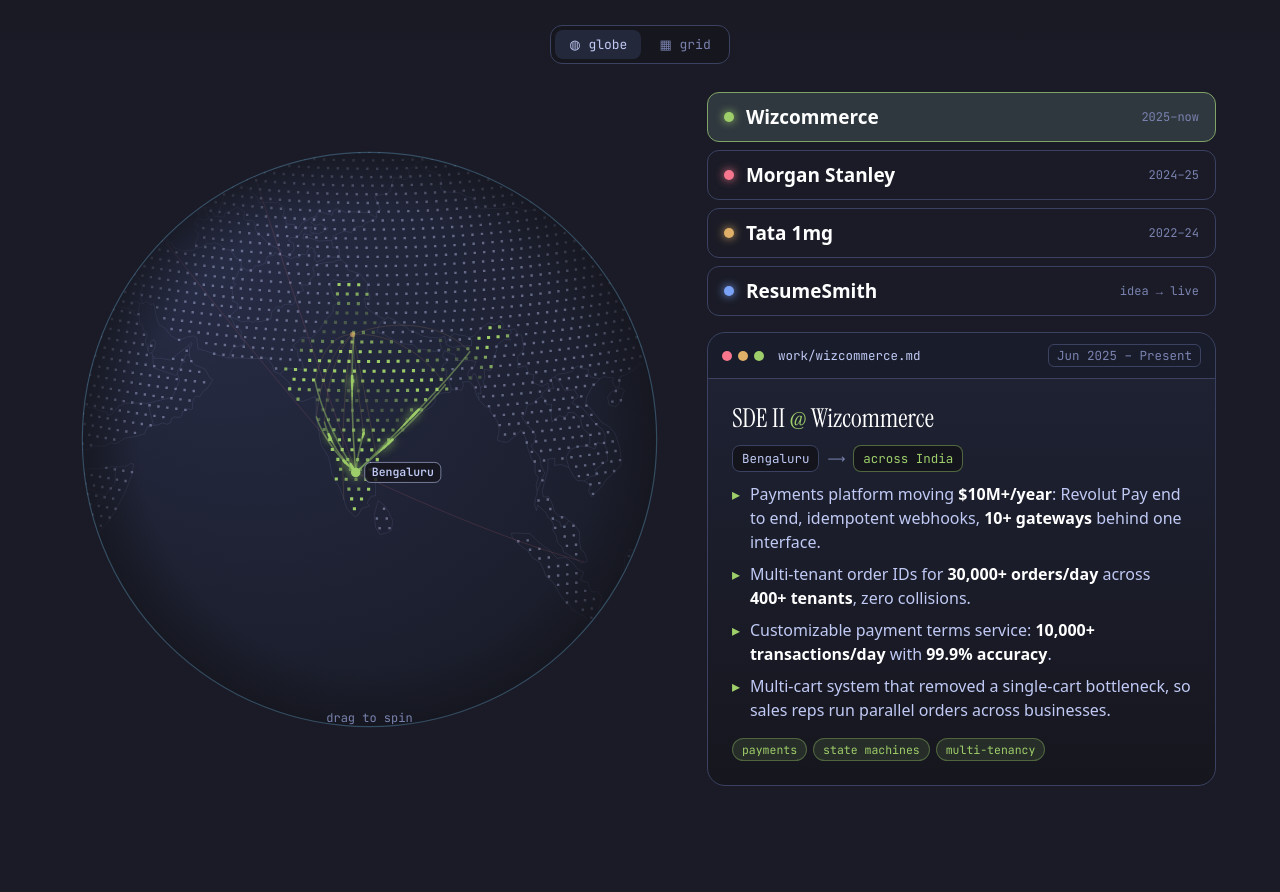
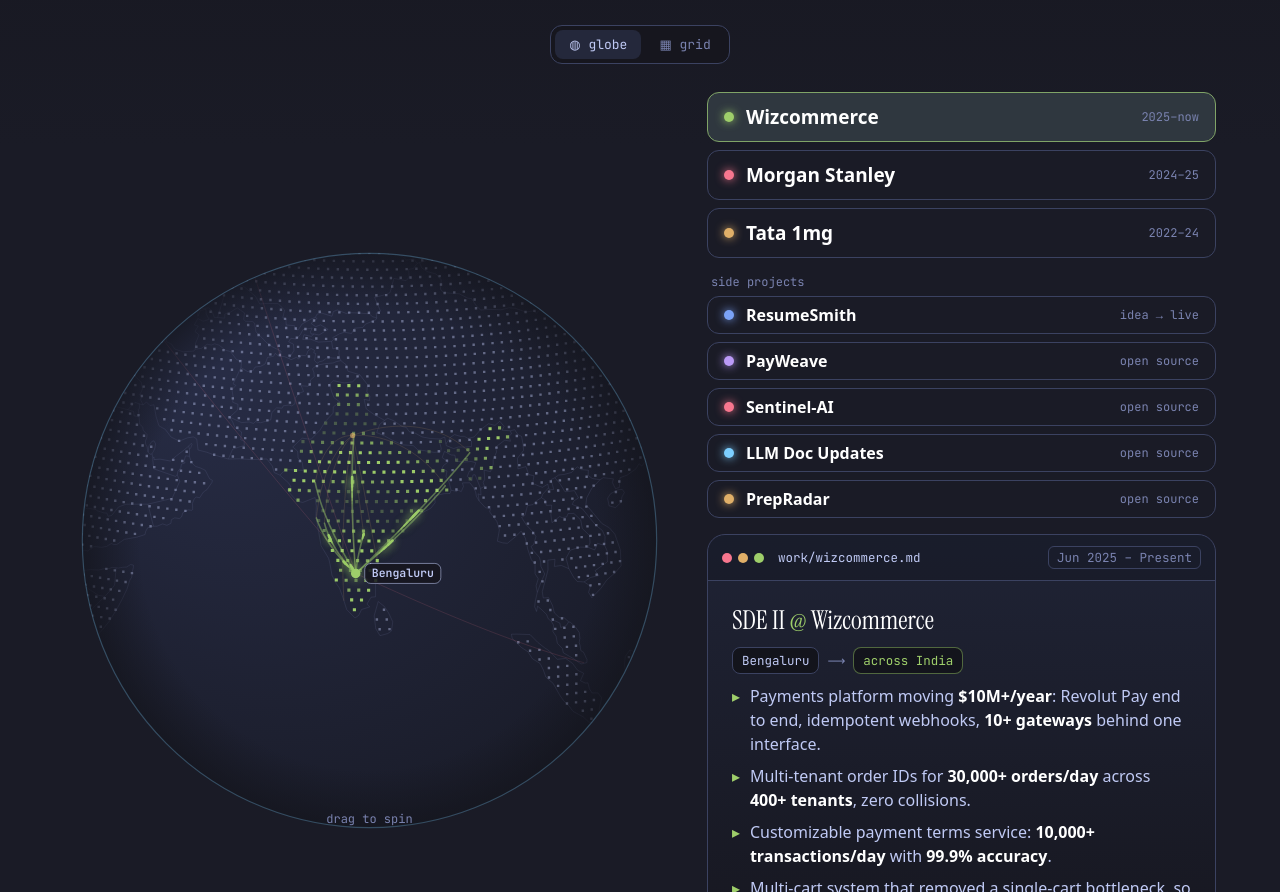
Before and after one commit to realme72/portfolio-site, a plain HTML site: page index.html in a window 1280 px wide. Shown: the part 930-1822 px from the top of the page. Drawn offline with nearby package versions, Linux system fonts and the light colour scheme; animation ran at ten frames a second; a web font is replaced by a local one.

Commit message:
Globe: list side projects (PayWeave, Sentinel-AI, LLM doc updates, PrepRadar)
Co-Authored-By: Claude Opus 5.5 <noreply@anthropic.com>

```diff
--- a/globe.js
+++ b/globe.js
@@ -7,7 +7,7 @@
 
   const css = getComputedStyle(document.documentElement);
   const color = (v) => css.getPropertyValue(v).trim();
-  const C = { ink: color("--ink"), muted: color("--muted"), green: color("--green"), pink: color("--pink"), yellow: color("--yellow"), cyan: color("--cyan"), blue: color("--blue") };
+  const C = { ink: color("--ink"), muted: color("--muted"), green: color("--green"), pink: color("--pink"), yellow: color("--yellow"), cyan: color("--cyan"), blue: color("--blue"), purple: color("--purple") };
   const reduce = matchMedia("(prefers-reduced-motion: reduce)").matches;
 
   // ---------- data ----------
@@ -54,13 +54,53 @@
       tags: ["asyncio", "performance", "system design"],
     },
     {
-      id: "resumesmith", name: "ResumeSmith", role: "Where my ideas come to life", when: "live", years: "idea → live", color: C.blue, base: "blr", india: true, solo: true,
+      id: "resumesmith", name: "ResumeSmith", role: "Where my ideas come to life", when: "live", years: "idea → live", color: C.blue, base: "blr", india: true, solo: true, live: true,
       team: "users across India", link: "https://resumesmith.in",
       points: [
         "A free resume builder with real-time preview and <b>PDF/DOCX export</b>.",
         "Designed, built and deployed <b>solo</b>, from idea to production.",
       ],
       tags: ["full stack", "shipped"],
+    },
+    {
+      id: "payweave", name: "PayWeave", role: "Automated payment gateway platform", when: "GitHub ↗", years: "open source", color: C.purple, base: "blr", solo: true,
+      team: "one API for every gateway", link: "https://github.com/realme72/payweave", file: "payweave/manifest.toml",
+      points: [
+        "Give it a gateway's API docs: an agent reads them with <b>RAG</b> and writes an integration where <b>every field cites its source</b>.",
+        "Schema checks, contract tests and sandbox runs gate each gateway before it plugs into <b>one unified API</b> (Strategy + Registry).",
+        "The AI only works at build time and <b>never sits in the payment path</b>.",
+      ],
+      tags: ["agents", "RAG", "OpenTelemetry"],
+    },
+    {
+      id: "sentinel-ai", name: "Sentinel-AI", role: "Agentic vulnerability triage", when: "GitHub ↗", years: "open source", color: C.pink, base: "blr", solo: true,
+      team: "500-host fleet", link: "https://github.com/realme72/sentinel-ai", file: "sentinel/triage.py",
+      points: [
+        "<b>103k findings</b> across 500 hosts turned into <b>1,705 fix actions</b>: 61× fewer tickets.",
+        "SLA dates come from deterministic rules, never the model; a <b>non-LLM grounding check</b> blocks made-up patch versions.",
+        "Hybrid retrieval (lexical + pgvector/Qdrant) so exact CVE IDs never get mixed up.",
+      ],
+      tags: ["LangGraph", "hybrid RAG", "evals"],
+    },
+    {
+      id: "docupdate", name: "LLM Doc Updates", role: "LLM-driven document updates", when: "GitHub ↗", years: "open source", color: C.cyan, base: "blr", solo: true,
+      team: "PDF & Markdown", link: "https://github.com/realme72/LLM-Document-Update-", file: "docupdate/report.json",
+      points: [
+        "Applies plain-English edits to <b>10k+ word</b> PDFs and Markdown, rewriting <b>only the affected sections</b>.",
+        "Validation and rollback: a bad edit is reported, never silently applied.",
+        "Runs as a CLI or a <b>FastAPI</b> service with bounded async concurrency.",
+      ],
+      tags: ["FastAPI", "LLMs", "async"],
+    },
+    {
+      id: "prepradar", name: "PrepRadar", role: "Real interview questions, by company", when: "GitHub ↗", years: "open source", color: C.yellow, base: "blr", solo: true,
+      team: "interview write-ups", link: "https://github.com/realme72/prepradar", file: "prepradar run --track Backend",
+      points: [
+        "A <b>LangGraph</b> pipeline finds first-hand interview write-ups and extracts the questions asked.",
+        "Dedupes with embeddings and sorts into <b>DSA, LLD, HLD</b>, backend and more.",
+        "<b>Every question links back to its source.</b>",
+      ],
+      tags: ["LangGraph", "pgvector", "scraping"],
     },
   ];
 
@@ -129,7 +169,8 @@
   // ---------- panel ----------
   const list = view.querySelector(".job-list");
   const card = view.querySelector(".job-card");
-  list.innerHTML = JOBS.map((j, i) => `<li><button type="button" data-i="${i}" style="--c:${j.color}">
+  const firstSolo = JOBS.findIndex((j) => j.solo);
+  list.innerHTML = JOBS.map((j, i) => `${i === firstSolo ? '<li class="list-label">side projects</li>' : ""}<li${j.solo ? ' class="side"' : ""}><button type="button" data-i="${i}" style="--c:${j.color}">
       <span class="dot"></span><b>${j.name}</b><small>${j.years}</small></button></li>`).join("");
   const buttons = [...list.querySelectorAll("button")];
 
@@ -140,7 +181,7 @@
     const j = JOBS[i];
     buttons.forEach((b, k) => b.setAttribute("aria-pressed", k === i));
     card.style.setProperty("--accent", j.color);
-    card.innerHTML = `<header class="win"><i></i><i></i><i></i><span>${j.link ? j.link.replace("https://", "") : `work/${j.id}.md`}</span><em${j.link ? ' class="live-dot"' : ""}>${j.when}</em></header>
+    card.innerHTML = `<header class="win"><i></i><i></i><i></i><span>${j.file || (j.link ? j.link.replace("https://", "") : `work/${j.id}.md`)}</span><em${j.live ? ' class="live-dot"' : ""}>${j.when}</em></header>
       <div class="card-body">
         <h3>${j.link ? `<a href="${j.link}" target="_blank" rel="noopener">${j.name} <span class="at">↗</span></a>` : `${j.role} <span class="at">@</span> ${j.name}`}</h3>
         ${j.via || j.link ? `<p class="via">${j.via || j.role}</p>` : ""}
--- a/index.html
+++ b/index.html
@@ -18,7 +18,7 @@
   <link rel="preconnect" href="https://fonts.googleapis.com">
   <link rel="preconnect" href="https://fonts.gstatic.com" crossorigin>
   <link href="https://fonts.googleapis.com/css2?family=Afacad:wght@400;700&family=Instrument+Serif:ital@0;1&family=JetBrains+Mono:wght@400;600&family=Caveat:wght@600;700&display=swap" rel="stylesheet">
-  <link rel="stylesheet" href="style.css?v=29">
+  <link rel="stylesheet" href="style.css?v=30">
 </head>
 <body>
   <!-- shared SVG patterns -->
@@ -294,6 +294,6 @@ embed + dedupe <span class="k-c">→</span> <span class="k-g">report</span>
   <script src="desk.js?v=23"></script>
   <script src="https://cdnjs.cloudflare.com/ajax/libs/d3/7.9.0/d3.min.js"></script>
   <script src="https://cdnjs.cloudflare.com/ajax/libs/topojson/3.0.2/topojson.min.js"></script>
-  <script src="globe.js?v=12"></script>
+  <script src="globe.js?v=13"></script>
 </body>
 </html>
--- a/style.css
+++ b/style.css
@@ -329,6 +329,9 @@ button { font: inherit; color: inherit; cursor: pointer; }
   background: transparent; border: 1.5px solid var(--line); border-radius: 12px; transition: border-color .25s, background .25s; }
 .job-list button:hover { border-color: color-mix(in srgb, var(--c) 45%, var(--line)); }
 .job-list button[aria-pressed="true"] { border-color: color-mix(in srgb, var(--c) 70%, var(--line)); background: color-mix(in srgb, var(--c) 9%, var(--paper)); }
+.job-list .list-label { margin: 8px 0 -2px 4px; font: 12px "JetBrains Mono", ui-monospace, monospace; color: var(--muted); }
+.job-list .side button { padding: 7px 16px; }
+.job-list .side b { font-size: 16px; }
 .job-list .dot { width: 10px; height: 10px; border-radius: 50%; background: var(--c); box-shadow: 0 0 10px var(--c); }
 .job-list b { font-size: 19px; font-weight: 700; color: #fff; }
 .job-list small { margin-left: auto; font: 12px "JetBrains Mono", ui-monospace, monospace; color: var(--muted); }
```
Also changed, not shown: about.html (+1 -1 lines).
